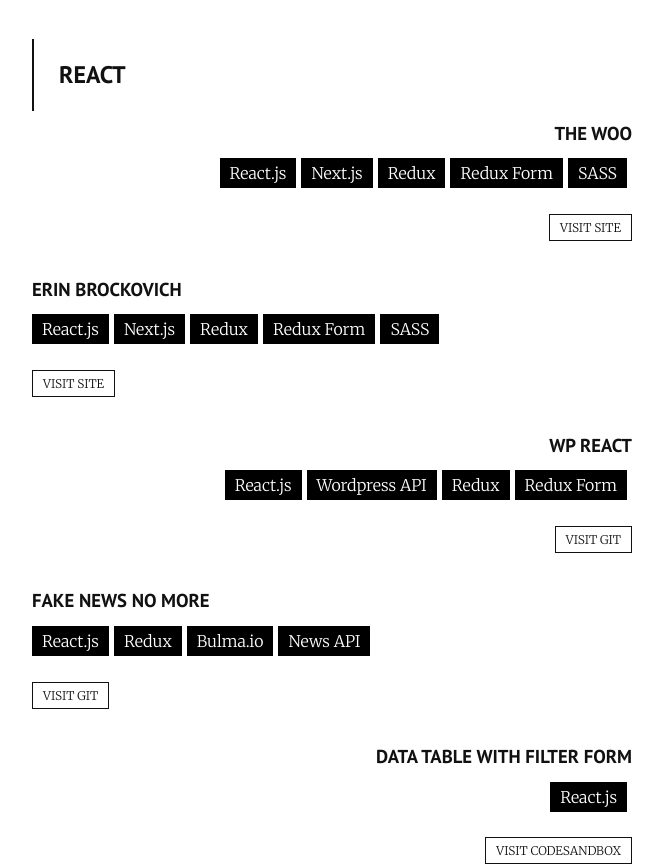
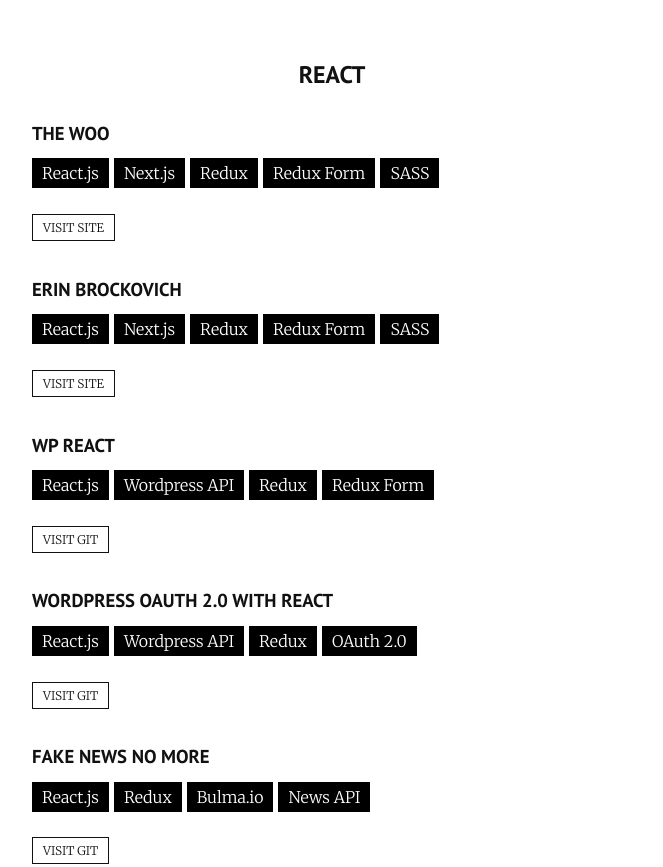
Before and after one commit to loq24/react-website, a React app: page /recent-projects in a window 1280 px wide. Shown: the part 425-1292 px from the top of the page, without its empty margins (308-971 px from the left). Built offline with nearby package versions, Linux system fonts and the light colour scheme.

Commit message:
Updated portfolio & 404 pages

```diff
--- a/src/index.js
+++ b/src/index.js
@@ -7,7 +7,7 @@
 import Home from './pages/home';
 import Portfolio from './pages/portfolio';
 import HireMe from './pages/hire-me';
-import Page404 from './pages/page-404';
+import Page404 from './pages/404';
 
 import * as serviceWorker from './serviceWorker';
 import { BrowserRouter, Route, Switch } from 'react-router-dom';
--- a/src/pages/page-404.js
+++ b/src/pages/404.js
@@ -7,7 +7,7 @@
             <Helmet>
               <title>Error 404</title>
             </Helmet>
-            <h1>Error 404 not found.</h1>
+            <h1>Page not found. 404 Error.</h1>
         </div>
     );
 }
--- a/src/pages/portfolio.js
+++ b/src/pages/portfolio.js
@@ -10,7 +10,7 @@
             <h1>Recent Projects</h1>
             <div>
                 <h2>React</h2>
-                <div className="project-row right">
+                <div className="project-row left">
                     <h3>The WOO</h3>
                     <p className="tools">
                         <span>React.js</span>
@@ -32,7 +32,7 @@
                     </p>
                     <a href="https://ebmeso.com/" rel="noopener noreferrer" target="_blank">VISIT SITE</a>
                 </div>
-                <div className="project-row right">
+                <div className="project-row left">
                     <h3>WP React</h3>
                     <p className="tools">
                         <span>React.js</span>
@@ -41,6 +41,16 @@
                         <span>Redux Form</span>
                     </p>
                     <a href="https://github.com/loq24/wp-react" rel="noopener noreferrer" target="_blank">VISIT GIT</a>
+                </div>
+                <div className="project-row left">
+                    <h3>Wordpress OAuth 2.0 with React</h3>
+                    <p className="tools">
+                        <span>React.js</span>
+                        <span>Wordpress API</span>
+                        <span>Redux</span>
+                        <span>OAuth 2.0</span>
+                    </p>
+                    <a href="https://github.com/loq24/oauth-demo" rel="noopener noreferrer" target="_blank">VISIT GIT</a>
                 </div>
                 <div className="project-row left">
                     <h3>Fake News No More</h3>
@@ -52,7 +62,7 @@
                     </p>
                     <a href="https://github.com/loq24/fakenews-no-more" rel="noopener noreferrer" target="_blank">VISIT GIT</a>
                 </div>
-                <div className="project-row right">
+                <div className="project-row left">
                     <h3>Data Table With Filter Form</h3>
                     <p className="tools">
                         <span>React.js</span>
@@ -69,7 +79,7 @@
             </div>
             <div>
                 <h2>Wordpress</h2>
-                <div className="project-row right">
+                <div className="project-row left">
                     <h3>WNA</h3>
                     <p className="tools">
                         <span>Wordpress</span>
@@ -82,7 +92,7 @@
             </div>
             <div>
                 <h2>CodeIgniter</h2>
-                <div className="project-row right">
+                <div className="project-row left">
                     <h3>Onlinejobs.PH</h3>
                     <p className="tools">
                         <span>PHP</span>
--- a/src/style.css
+++ b/src/style.css
@@ -109,9 +109,8 @@
     flex-flow: column wrap;
 }
 .project-wrapper h2{
-    border-left: 2px solid #111;
-    padding-left: 25px;
     text-transform: uppercase;
+    text-align: center;
 }
 .project-row{
     margin-bottom: 40px;
```
